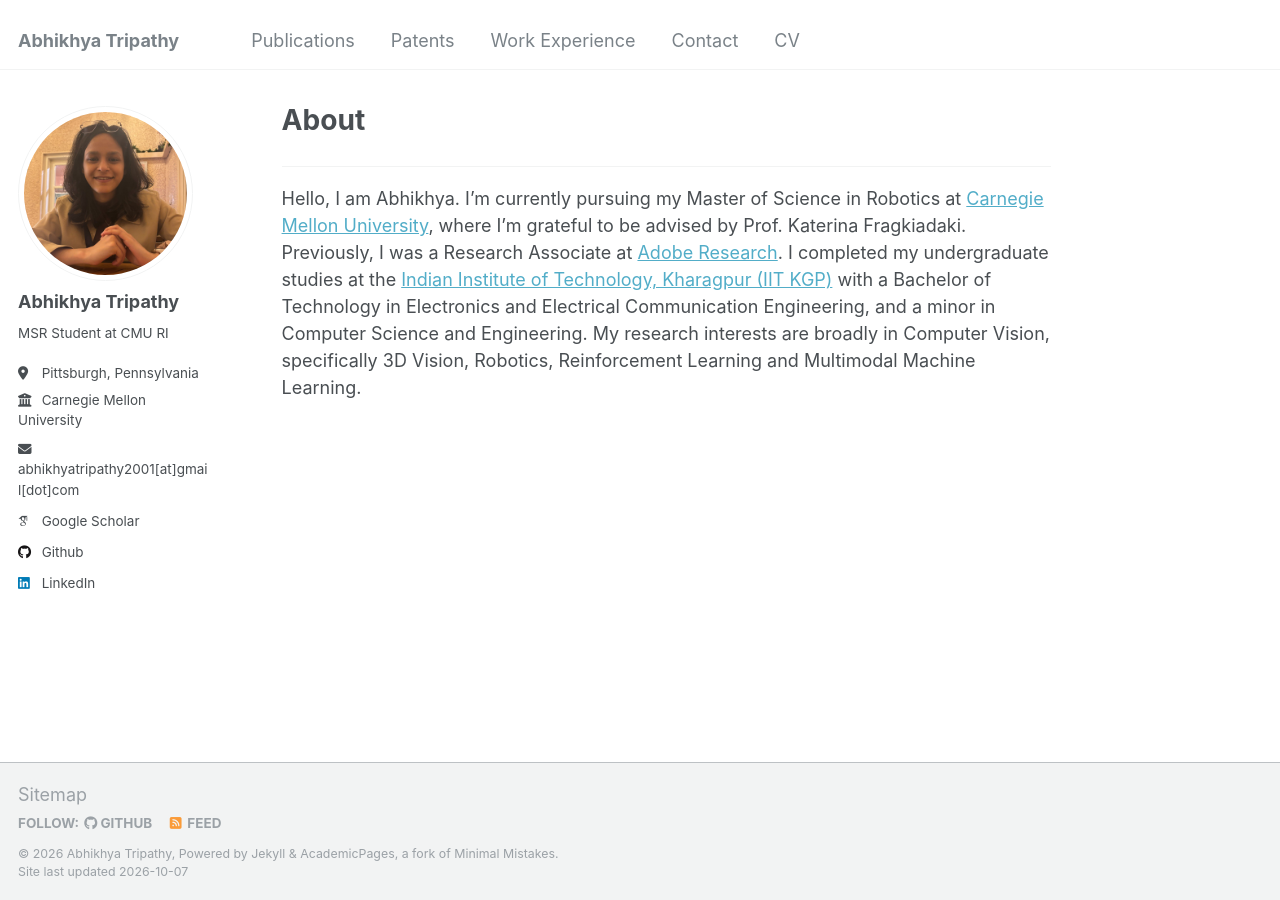
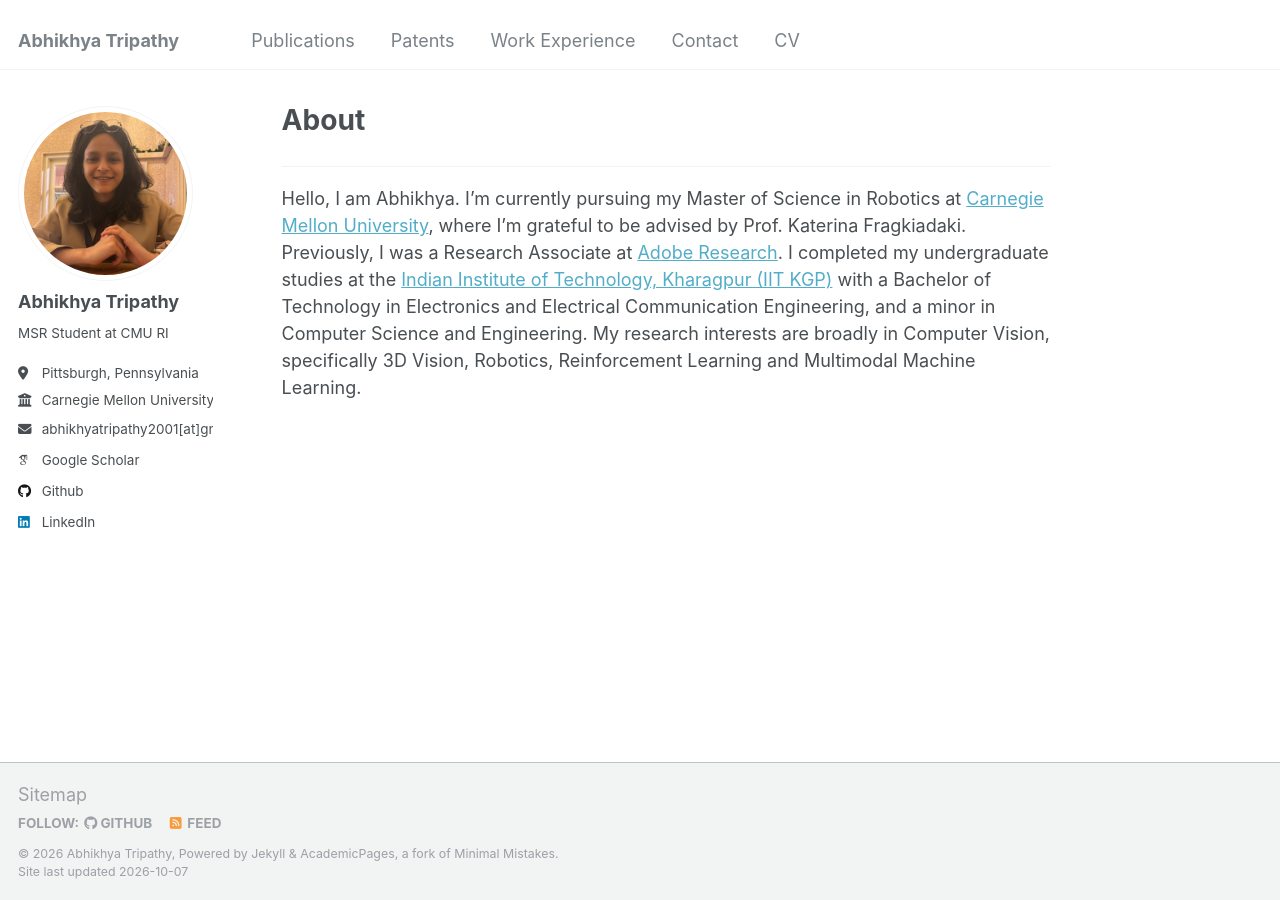
Before and after one commit to abhikhya2001/abhikhya2001.github.io, a Jekyll site: the page built from _pages/about.md, in a window 1280 px wide. Built offline with Jekyll 4.4.1, drawn with Linux system fonts in a browser that asks for light colours; some web fonts are replaced.

Commit message:
Revert "Let sidebar items wrap so long email text stays inside the sidebar"
This reverts commit 88a73de7755c2c96517e26244942093b357d881c.

Co-Authored-By: Claude Opus 5.5 <noreply@anthropic.com>

```diff
--- a/_sass/_sidebar.scss
+++ b/_sass/_sidebar.scss
@@ -241,11 +241,6 @@
 
   li {
     white-space: nowrap;
-
-    @include breakpoint($large) {
-      white-space: normal;
-      overflow-wrap: anywhere;
-    }
   }
 
   a {
```
